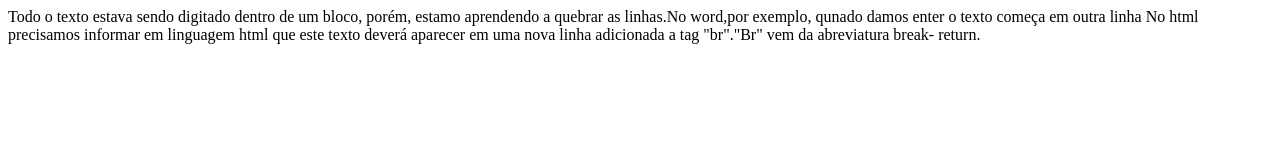
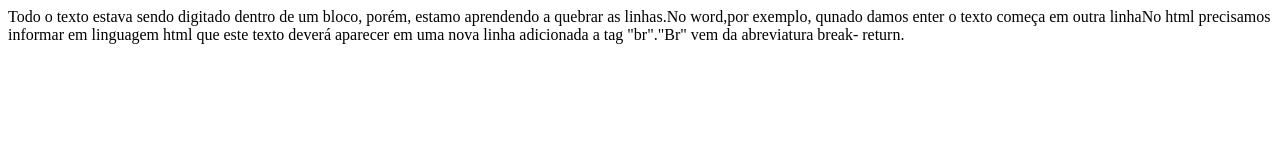
Before and after one commit to Davisouza2008/Exercicio2, a plain HTML site: page index.html in a window 1280 px wide. Drawn offline with Linux system fonts and the light colour scheme.

Commit message:
04/10/24

```diff
--- a/index.html
+++ b/index.html
@@ -4,6 +4,6 @@
 </head>
 
 <body>
-  <p>Todo o texto estava sendo digitado dentro de um bloco, porém, estamo aprendendo a quebrar as linhas.No word,por exemplo, qunado damos enter o texto começa em outra linha No html precisamos informar em linguagem html que este texto deverá aparecer em uma nova linha adicionada a tag "br"."Br" vem da abreviatura break- return. </p>
+  <p>Todo o texto estava sendo digitado dentro de um bloco, porém, estamo aprendendo a quebrar as linhas.No word,por exemplo, qunado damos enter o texto começa em outra linhaNo html precisamos informar em linguagem html que este texto deverá aparecer em uma nova linha adicionada a tag "br"."Br" vem da abreviatura break- return. </p>
 </body>
 </html>
```
